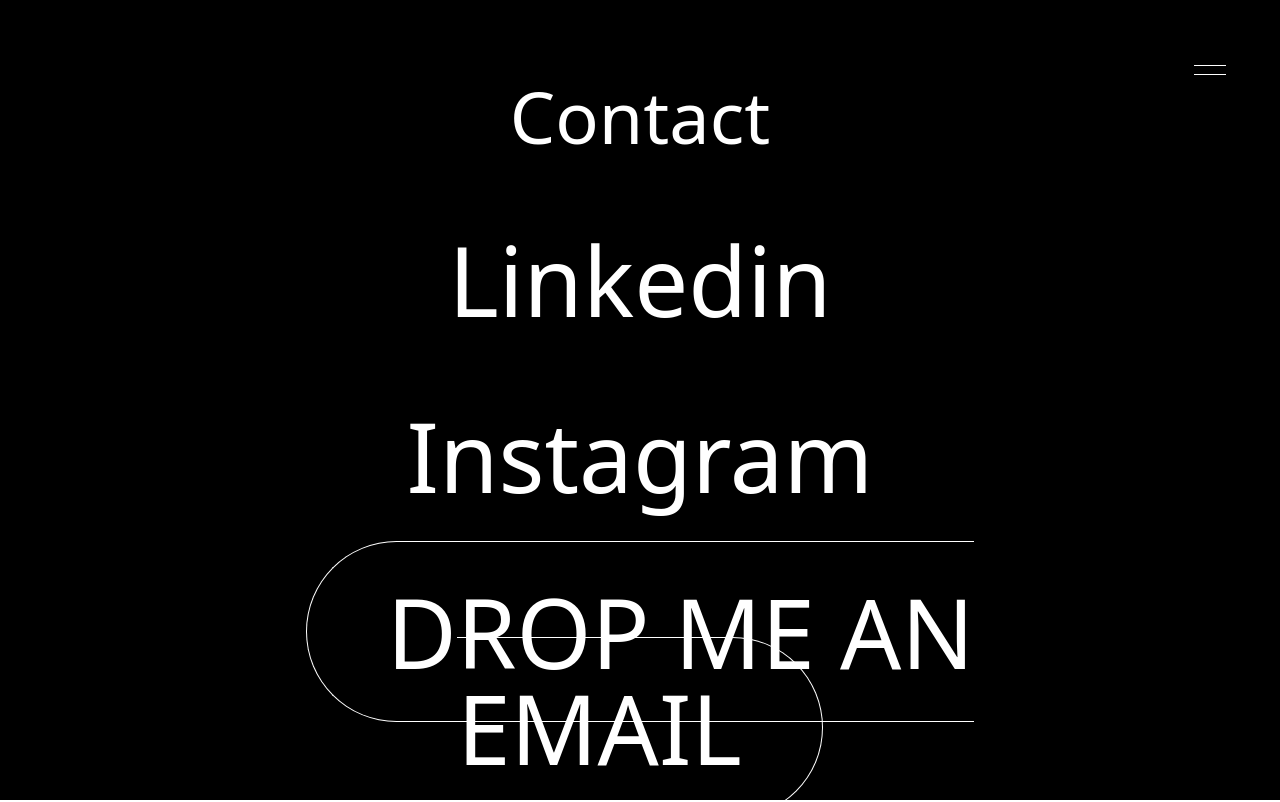
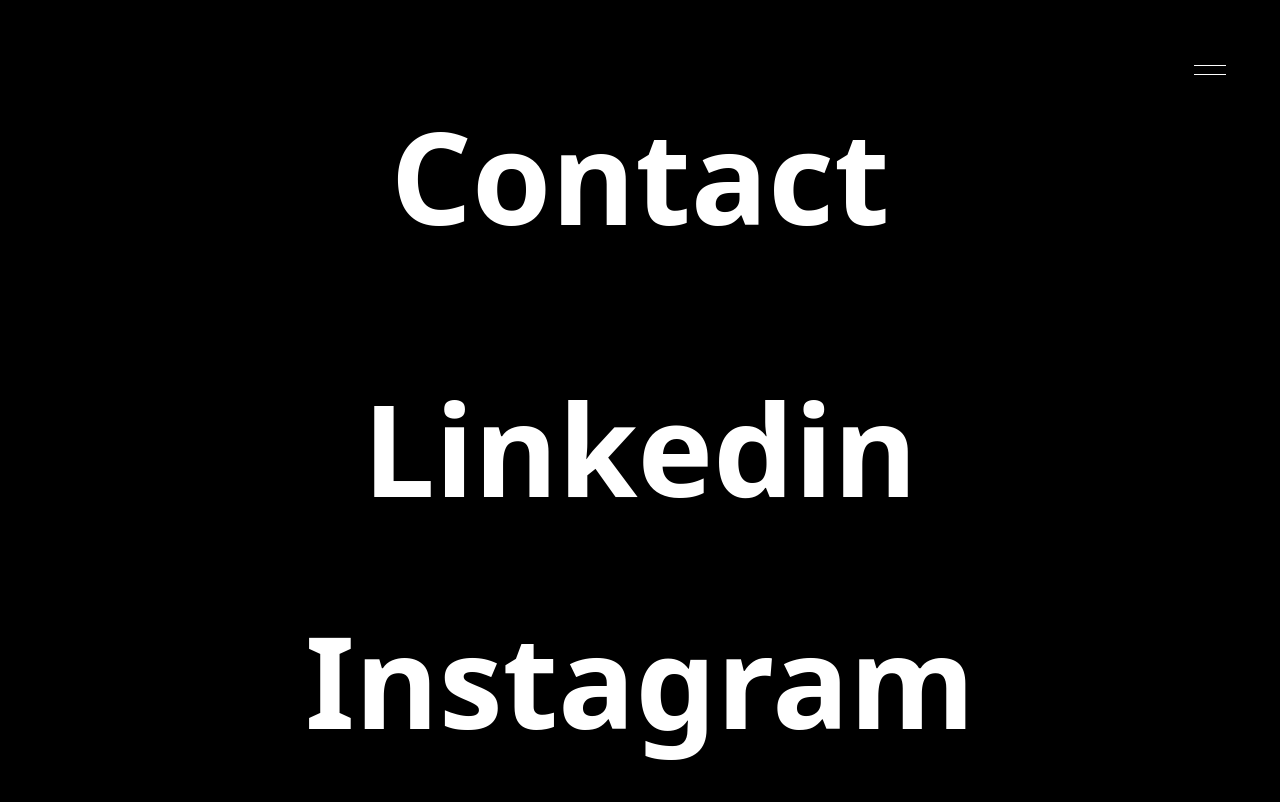
Before and after one commit to whoawora/wora, a Next.js app: page /contact in a window 1280 px wide. Shown: the top 802 px of the page. Built offline with nearby package versions, Linux system fonts and the light colour scheme.

Commit message:
fix: edit image tran

```diff
--- a/src/app/contact/page.tsx
+++ b/src/app/contact/page.tsx
@@ -1,3 +1,4 @@
+"use client"
 import React from "react";
 import Link from 'next/link';
 
@@ -6,23 +7,23 @@
 export default function page({}: Props) {
   return (
     <div className="pt-20 bg-black w-screen h-screen">
-      <div className="px-6 xl:px-28  mx-auto bg-black">
+      <div className=" bg-black">
         <div className="text-center text-white ">
-          <h1 className="mb-20 text-7xl">Contact</h1>
-          <div className="grid grid-cols-1 d-flex align-middle gap-20">
-            <div className="text-8xl ">
+          <h1 className="mb-20 text-contact">Contact</h1>
+          <div className="grid grid-cols-1 d-flex align-middle gap-10 pb-36">
+            <div className="text-contact">
               <Link className="" href="https://www.linkedin.com/in/worawiboon-sathone"
                 target="_blank">
                 Linkedin
               </Link>
             </div>
-            <div className="text-8xl">
+            <div className="text-contact">
               <Link className="" href="https://www.instagram.com/pecwrs/" target="_blank">
                 Instagram
               </Link>
             </div>
-            <div className="text-8xl">
-              <Link href="mailto:worasathone@gmail.com" className="px-20 border border-white rounded-full py-6">
+            <div className="text-contact">
+              <Link href="mailto:worasathone@gmail.com" className="">
                 DROP ME AN EMAIL
               </Link>
             </div>
--- a/src/app/globals.css
+++ b/src/app/globals.css
@@ -1,6 +1,16 @@
 @tailwind base;
 @tailwind components;
 @tailwind utilities;
+
+:root {
+  --backgroundColor: #FEF852;
+  --backgroundColorSecondary: #FFFC94;
+  --textPrimaryColor: #2A2A2A;
+  --textColorAbout: #1f1f1f;
+
+  --headlineBig: clamp(3rem, 10vw, 15rem);
+  --headlineSmall: clamp(1rem, 1.2vw, 6rem);
+}
 
 * {
   margin: 0;
@@ -11,18 +21,14 @@
 body {
   cursor: wait;
 }
+.text-contact{
+  font-size: var(--headlineBig);
+  font-weight: 800;
+  word-wrap: break-word;
+}
 
 
 /* about */
-:root {
-  --backgroundColor: #FEF852;
-  --backgroundColorSecondary: #FFFC94;
-  --textPrimaryColor: #2A2A2A;
-  --textColorAbout: #1f1f1f;
-
-  --headlineBig: clamp(3rem, 10vw, 15rem);
-  --headlineSmall: clamp(1rem, 1.2vw, 6rem);
-}
 .reveal{
   padding-left: 20%;
   padding-right: 10%;
--- /dev/null
+++ b/src/app/work/anim.ts
@@ -0,0 +1,5 @@
+export const imgSlide = {
+    initial: {x: "calc(-150%)", transition: {opacity: 0}},
+    enter: {x: "0", transition: {duration: 2, ease: [0.76, 0, 0.24, 1], opacity: 1}},
+    exit: {x: "calc(100% + 100px)", transition: {duration: 0.8, ease: [0.76, 0, 0.24, 1]}}
+}
--- a/src/app/work/page.tsx
+++ b/src/app/work/page.tsx
@@ -4,6 +4,8 @@
 import Image from 'next/image'
 import Link from "next/link";
 import tawisetimg from '@/image/tawiset-cover.png'
+import { motion } from 'framer-motion';
+import { imgSlide } from './anim';
 
 type Props = {}
 
@@ -12,6 +14,7 @@
     <div className='bg-black w-full h-screen'>
       <div className='px-6 xl:px-28 mx-auto pt-16'>
         <div className="grid grid-cols-1 gap-4">
+        <motion.div variants={imgSlide} initial="initial" animate="enter" exit="exit">
           <div className="work-content" data-aos="fade-up">
               <Link href="work/tawiset">
               <Image
@@ -21,6 +24,7 @@
             />
               </Link>
           </div>
+          </motion.div>
           <div className="work-content" data-aos="fade-up">
           </div>
         </div>
--- a/src/components/header/nav/index.tsx
+++ b/src/components/header/nav/index.tsx
@@ -28,7 +28,6 @@
 
 export default function Index() {
   const pathname = usePathname();
-  console.log(pathname)
   const [selectedIndicator, setSelectedIndicator] = useState(pathname);
 
 return (
```
